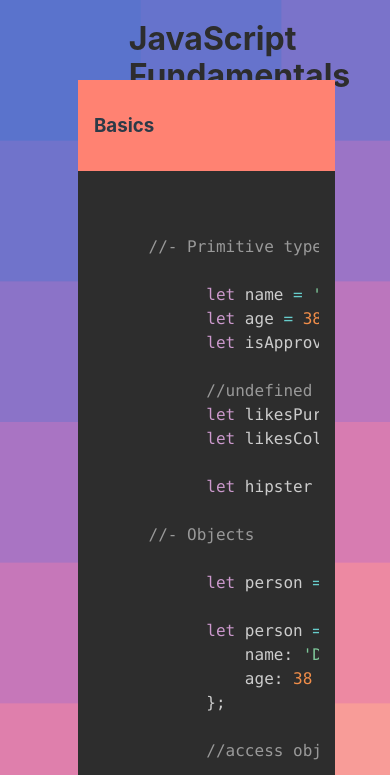
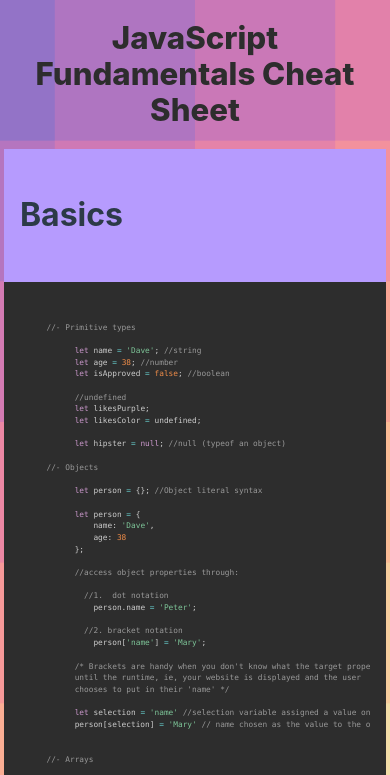
Before and after one commit to jayfiled/JScheat, a plain HTML site: page index.html in a window 390 px wide. Both pictures are taken after a click on the button "Basics". Shown: the top 775 px of the page. Drawn offline with nearby package versions, Linux system fonts and the light colour scheme.

Commit message:
make responsive

```diff
--- a/css/style.css
+++ b/css/style.css
@@ -8,23 +8,30 @@ html {
 }
 
 h1 {
-  position: absolute;
+  text-align: center;
   left: 33%;
+  font-weight: 800;
+  background-color: transparent;
 }
 
 h3 {
   color: rgba(44, 58, 71,1.0);
 }
 
+body {
+  display: flex;
+  flex-direction: column;
+  flex-wrap: wrap;
+  justify-items: center;
+  align-items: center;
+}
+
 #container {
-  position: absolute;
-  left: 20%;
-  width: 66%;
-  top: 5em;
+  width: 80%;
 }
 
 .accordion {
-  background-color: rgba(253, 114, 114, 1);
+  background-color: rgba(162, 155, 254,.90);
   color: white;
   border: none;
   outline: none;
@@ -32,16 +39,52 @@ h3 {
   width: 100%;
   padding: 1em;
   cursor: pointer;
-  transition: 0.4s;
 }
 
 .active, .accordion:hover {
-  background-color: rgba(255, 130, 114, 1);
+  background-color: rgba(182, 155, 254,1.0);
 }
 
 .body {
   background-color: #2d2d2d;
   padding: 1em;
+  max-height: 0;
   display: none;
   overflow: hidden;
 }
+
+pre {
+  font-size: 1vw;
+}
+
+@media only screen and (max-width: 1000px) {
+  h1 {
+    font-size: 8vw;
+  }
+  #container {
+    width: 98%;
+  }
+  h3 {
+    font-size: 2em;
+  }
+  pre {
+    font-size: 2vw;
+  }
+}
+
+@media only screen and (max-width: 677px) {
+
+  h1 {
+    font-size: 8vw;
+  }
+
+  #container {
+    width: 98%;
+  }
+  h3 {
+    font-size: 2em;
+  }
+  pre {
+    font-size: 2vw;
+  }
+}
--- a/js/index.js
+++ b/js/index.js
@@ -4,11 +4,15 @@ for (let i = 0; i < accordion.length; i++) {
     accordion[i].addEventListener('click', function() {
         this.classList.toggle('active');
 
-        let body = this.nextElementSibling; //document.getElementsByClassName('body');
-        console.log(this.nextElementSibling);
+        let body = this.nextElementSibling;
+        console.dir(body);
 
         if (body.style.display === 'block') {
             body.style.display = 'none';
-        } else body.style.display = 'block';
+            body.style.maxHeight = '0px';
+        } else {
+            body.style.display = 'block';
+            body.style.maxHeight = 'none';
+        }
     })
 }
```
